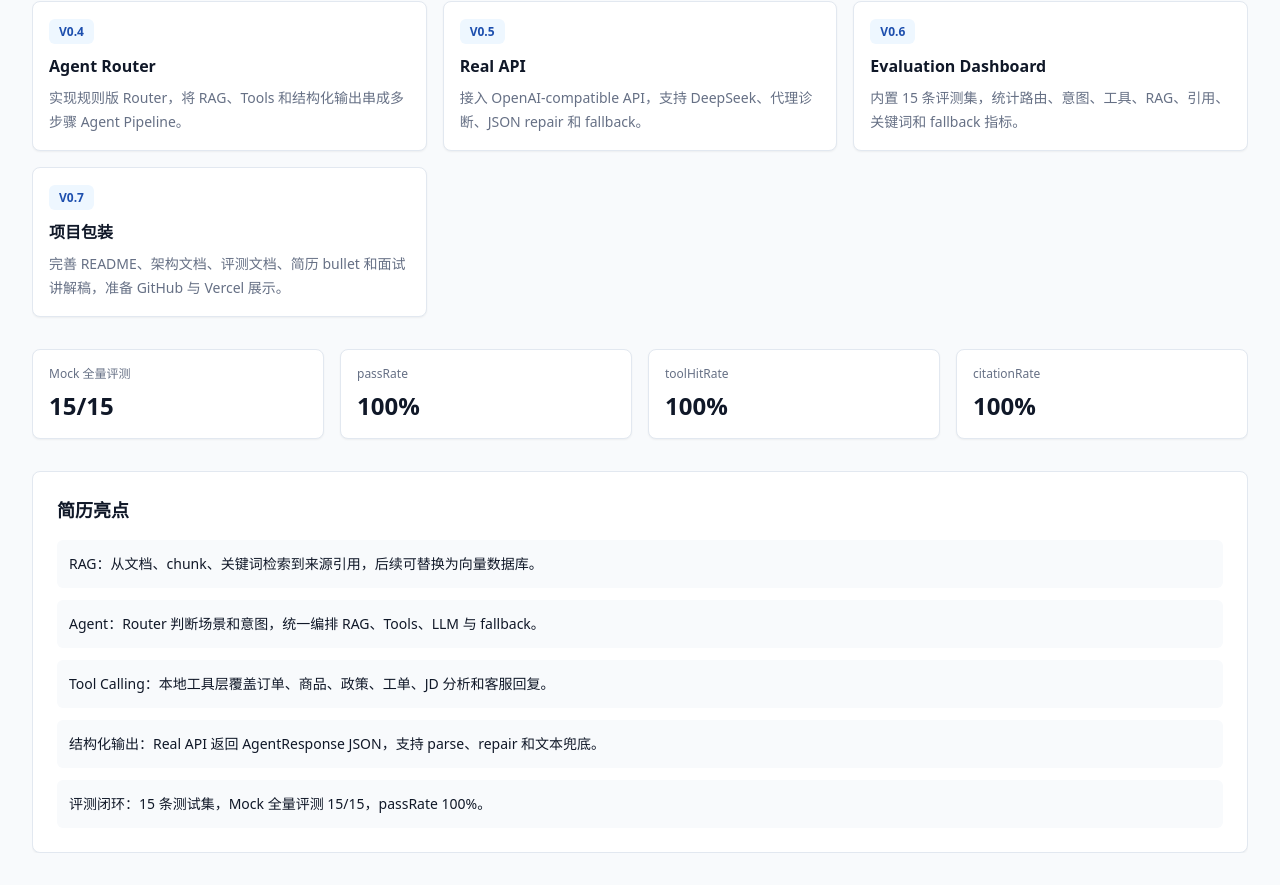
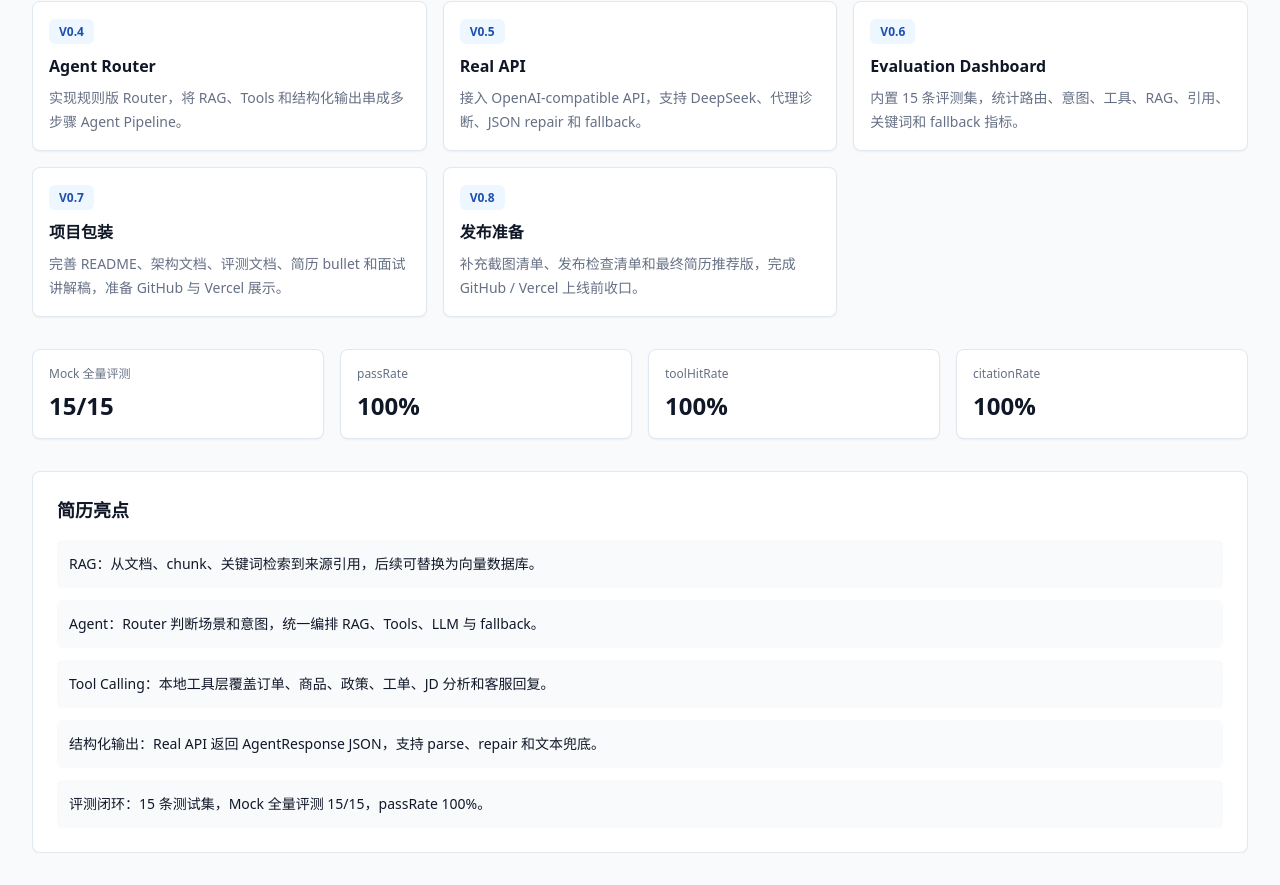
Before and after one commit to YINGASA/enterprise-agent-hub, a Next.js app: page /about in a window 1280 px wide. Shown: the part 1038-1923 px from the top of the page. Built offline with nearby package versions, Linux system fonts and the light colour scheme.

Commit message:
v0.8.0: prepare release assets and deployment checklist

```diff
--- a/src/app/about/page.tsx
+++ b/src/app/about/page.tsx
@@ -17,6 +17,7 @@ const versions = [
   { version: "V0.5", title: "Real API", body: "接入 OpenAI-compatible API，支持 DeepSeek、代理诊断、JSON repair 和 fallback。" },
   { version: "V0.6", title: "Evaluation Dashboard", body: "内置 15 条评测集，统计路由、意图、工具、RAG、引用、关键词和 fallback 指标。" },
   { version: "V0.7", title: "项目包装", body: "完善 README、架构文档、评测文档、简历 bullet 和面试讲解稿，准备 GitHub 与 Vercel 展示。" },
+  { version: "V0.8", title: "发布准备", body: "补充截图清单、发布检查清单和最终简历推荐版，完成 GitHub / Vercel 上线前收口。" },
 ];
 
 const resumeHighlights = [
```
Also changed, not shown: 4 other files (tests, documents, lock files or other folders).
